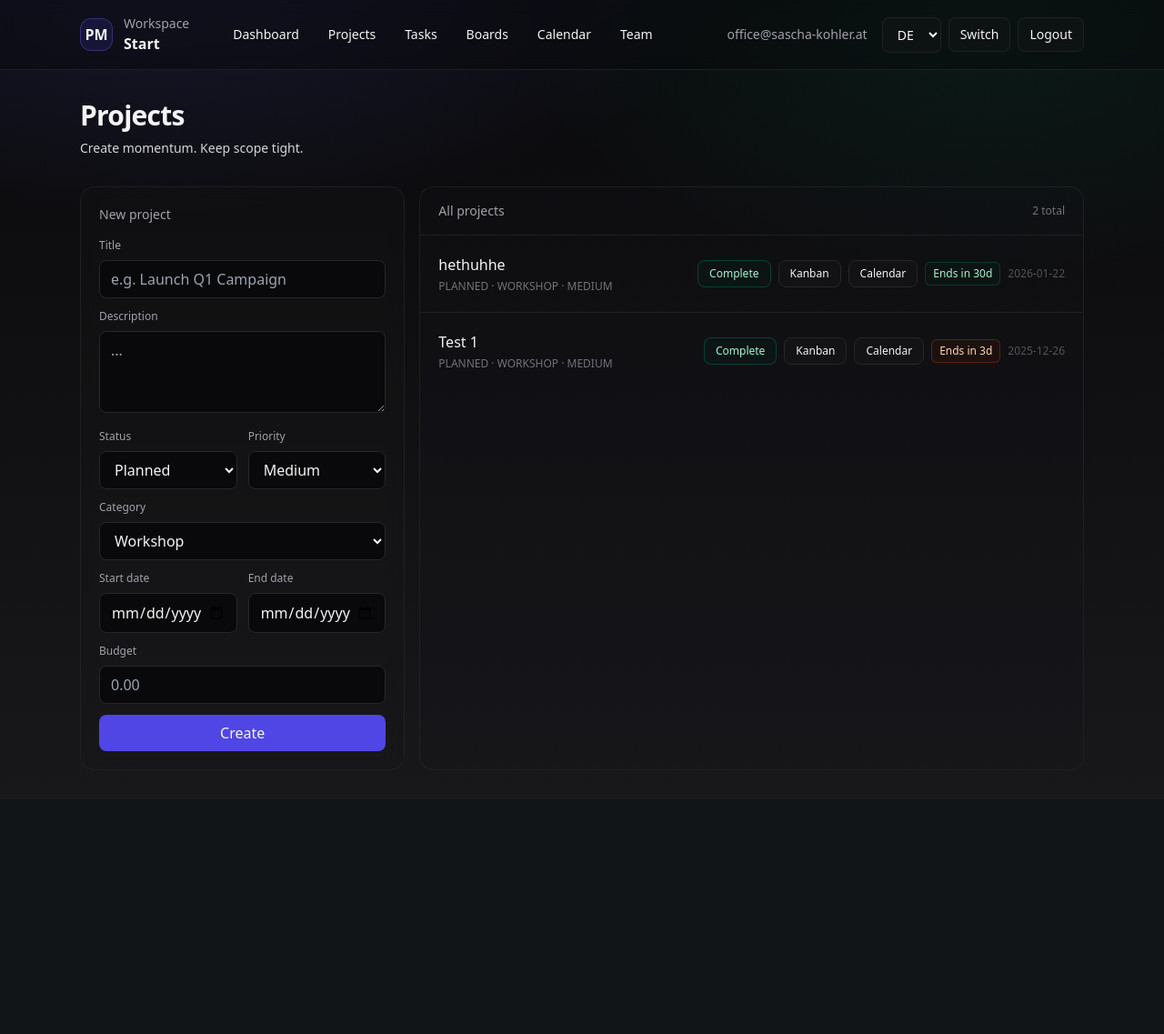
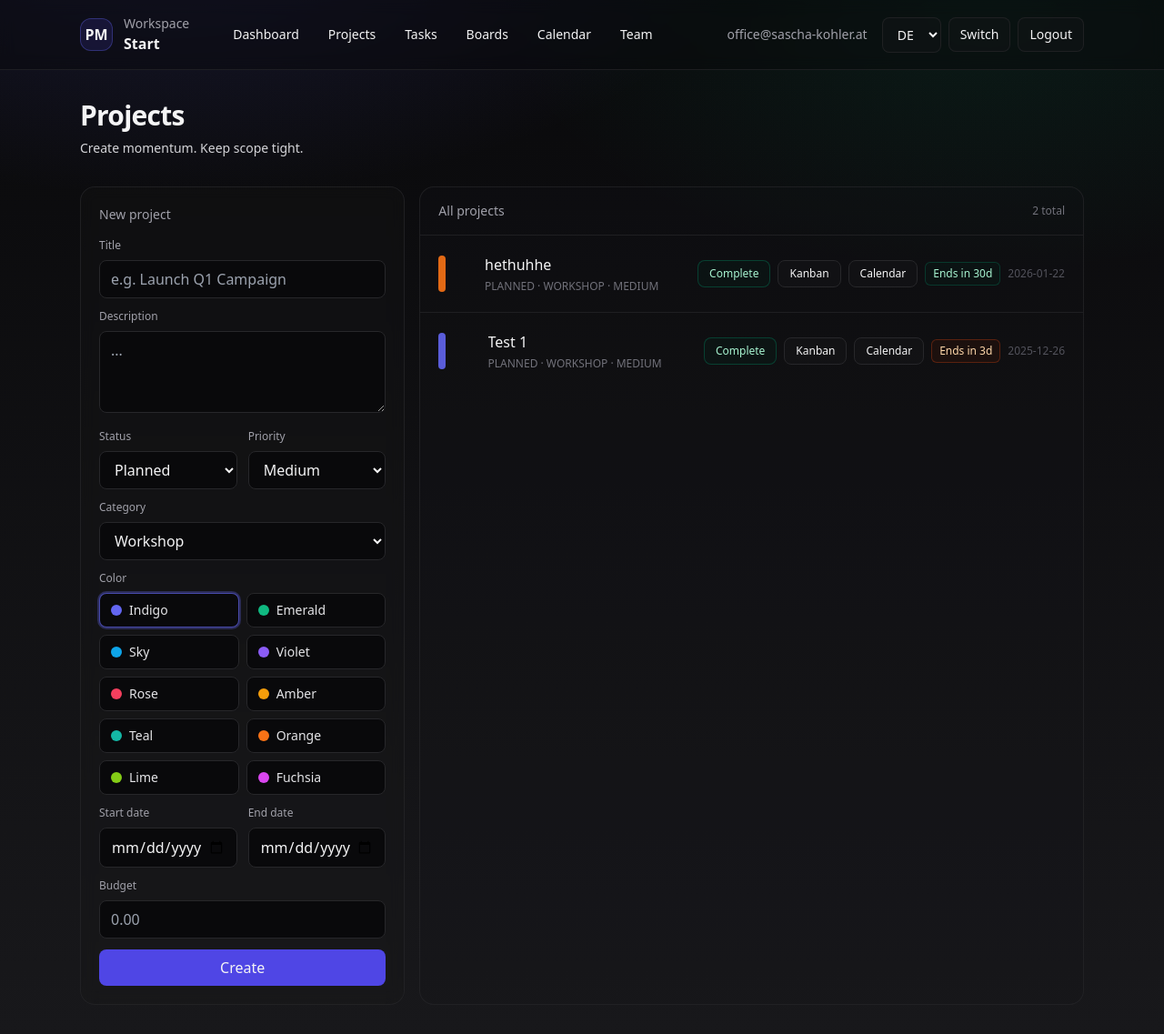
Before and after one commit to SaschaKohler/project-manager, a Django app: page /app/projects/ in a window 1280 px wide. Shown: the whole page at 91% size. Before the commit the page ends 847 px from the top, so only its background shows below. Run offline with Django 5.2, Linux system fonts and the light colour scheme; a user stored in the database is signed in; data comes from the database, SQL or seed files in the repository; both versions use the stored data as it was after the commit; some libraries are stand-ins or nearby versions.

Commit message:
colors for projekt and tasks

```diff
--- a/backend/apps/core/automation_base.py
+++ b/backend/apps/core/automation_base.py
@@ -3,13 +3,14 @@ Base automation engine for reusable automation logic.
 
 Provides abstract base class for both Task and Board automation engines.
 """
+
 from abc import ABC, abstractmethod
 from typing import Any, Callable, Generic, TypeVar
 import logging
 
 logger = logging.getLogger(__name__)
 
-T = TypeVar('T')  # Generic type for Card or Task
+T = TypeVar("T")  # Generic type for Card or Task
 
 
 class BaseAutomationEngine(ABC, Generic[T]):
--- a/backend/apps/projects/admin.py
+++ b/backend/apps/projects/admin.py
@@ -18,8 +18,8 @@ from .models import (
 
 @admin.register(Project)
 class ProjectAdmin(admin.ModelAdmin):
-    list_display = ("id", "organization", "title", "status", "category", "priority", "created_at")
-    list_filter = ("status", "category", "priority")
+    list_display = ("id", "organization", "title", "status", "category", "priority", "color", "created_at")
+    list_filter = ("status", "category", "priority", "color")
     search_fields = ("title", "organization__name")
 
 
--- a/backend/apps/projects/serializers.py
+++ b/backend/apps/projects/serializers.py
@@ -17,6 +17,7 @@ class ProjectSerializer(serializers.ModelSerializer):
             "category",
             "budget",
             "priority",
+            "color",
             "created_by",
             "created_at",
             "updated_at",
--- a/backend/apps/web/views/projects.py
+++ b/backend/apps/web/views/projects.py
@@ -5,8 +5,9 @@ from datetime import timedelta
 
 from django.contrib.auth.decorators import login_required
 from django.db.models import OuterRef, Subquery
-from django.http import Http404, JsonResponse
+from django.http import Http404, HttpResponse, JsonResponse
 from django.shortcuts import redirect, render
+from django.template.loader import render_to_string
 from django.utils import timezone
 from django.utils.dateparse import parse_date, parse_datetime
 from django.utils.translation import gettext as _
@@ -14,7 +15,7 @@ from django.utils.translation import gettext as _
 from apps.projects.models import Project, Task, TaskTimeEntry
 from apps.tenants.models import Membership
 
-from .utils import task_event_style, web_shell_context
+from .utils import task_event_style_for_project, web_shell_context
 
 
 @login_required
@@ -47,6 +48,7 @@ def projects_create(request):
     description = (request.POST.get("description") or "").strip()
     category = (request.POST.get("category") or "").strip().upper()
     priority = (request.POST.get("priority") or "").strip().upper()
+    color = (request.POST.get("color") or "").strip().lower()
     start_date_raw = (request.POST.get("start_date") or "").strip()
     end_date_raw = (request.POST.get("end_date") or "").strip()
     budget_raw = (request.POST.get("budget") or "").strip()
@@ -59,6 +61,9 @@ def projects_create(request):
 
     if priority not in dict(Project.Priority.choices):
         priority = Project.Priority.MEDIUM
+
+    if color not in dict(Project.Color.choices):
+        color = Project.Color.INDIGO
 
     start_date = None
     if start_date_raw:
@@ -87,17 +92,31 @@ def projects_create(request):
         except Exception:  # noqa: BLE001
             pass
 
-    Project.objects.create(
+    project = Project.objects.create(
         organization=org,
         title=title,
         description=description,
         category=category,
         priority=priority,
+        color=color,
         start_date=start_date,
         end_date=end_date,
         budget=budget,
         created_by=request.user,
     )
+
+    if request.headers.get("HX-Request") == "true":
+        row_html = render_to_string(
+            "web/app/projects/_project_row.html",
+            {**web_shell_context(request), "project": project},
+            request=request,
+        )
+        total = Project.objects.filter(organization=org).count()
+        count_html = (
+            f'<div id="project-count" class="text-xs text-zinc-500" '
+            f'hx-swap-oob="outerHTML">{total} {_("total")}</div>'
+        )
+        return HttpResponse(row_html + count_html)
 
     return redirect("web:projects")
 
@@ -136,10 +155,34 @@ def project_calendar_page(request, project_id):
 
     members = Membership.objects.filter(organization=org).select_related("user")
 
+    in_progress_unscheduled = (
+        Task.objects.filter(
+            project=project,
+            status=Task.Status.IN_PROGRESS,
+            scheduled_start__isnull=True,
+            is_archived=False,
+        )
+        .select_related("assigned_to")
+        .order_by("-updated_at")
+    )
+
+    unscheduled_tasks = (
+        Task.objects.filter(
+            project=project,
+            status=Task.Status.TODO,
+            scheduled_start__isnull=True,
+            is_archived=False,
+        )
+        .select_related("assigned_to")
+        .order_by("-updated_at")
+    )
+
     context = {
         **web_shell_context(request),
         "project": project,
         "members": members,
+        "in_progress_unscheduled": in_progress_unscheduled,
+        "unscheduled_tasks": unscheduled_tasks,
     }
     return render(request, "web/app/projects/calendar.html", context)
 
@@ -201,7 +244,7 @@ def project_calendar_events(request, project_id):
                 "task_title": task.title,
                 "duration_minutes": duration,
             },
-            **task_event_style(task.status),
+            **task_event_style_for_project(task.status, getattr(project, "color", "")),
         })
 
     return JsonResponse(events, safe=False)
--- a/backend/apps/web/views/utils.py
+++ b/backend/apps/web/views/utils.py
@@ -114,6 +114,58 @@ def task_event_style(status: str) -> dict:
     }
 
 
+def _project_color_rgb(color: str) -> tuple[int, int, int]:
+    palette = {
+        "indigo": (99, 102, 241),
+        "emerald": (16, 185, 129),
+        "sky": (14, 165, 233),
+        "violet": (139, 92, 246),
+        "rose": (244, 63, 94),
+        "amber": (245, 158, 11),
+        "teal": (20, 184, 166),
+        "orange": (249, 115, 22),
+        "lime": (132, 204, 22),
+        "fuchsia": (217, 70, 239),
+    }
+    key = (color or "").strip().lower()
+    return palette.get(key, palette["indigo"])
+
+
+def _rgba(rgb: tuple[int, int, int], alpha: float) -> str:
+    r, g, b = rgb
+    return f"rgba({r}, {g}, {b}, {alpha})"
+
+
+def project_span_event_style(project_color: str) -> dict:
+    rgb = _project_color_rgb(project_color)
+    return {
+        "backgroundColor": _rgba(rgb, 0.26),
+        "borderColor": _rgba(rgb, 0.85),
+        "textColor": "rgb(244, 244, 245)",
+    }
+
+
+def task_event_style_for_project(status: str, project_color: str) -> dict:
+    rgb = _project_color_rgb(project_color)
+    if status == Task.Status.IN_PROGRESS:
+        return {
+            "backgroundColor": _rgba(rgb, 0.85),
+            "borderColor": _rgba(rgb, 1.0),
+            "textColor": "rgb(244, 244, 245)",
+        }
+    if status == Task.Status.DONE:
+        return {
+            "backgroundColor": _rgba(rgb, 0.28),
+            "borderColor": _rgba(rgb, 0.55),
+            "textColor": "rgb(244, 244, 245)",
+        }
+    return {
+        "backgroundColor": _rgba(rgb, 0.60),
+        "borderColor": _rgba(rgb, 0.90),
+        "textColor": "rgb(244, 244, 245)",
+    }
+
+
 def web_shell_context(request) -> dict:
     """
     Get common context data for all web pages.
--- a/backend/templates/web/app/projects/_project_row.html
+++ b/backend/templates/web/app/projects/_project_row.html
@@ -1,5 +1,6 @@
 {% load i18n %}
 <div class="p-5 flex items-center justify-between gap-4" data-project-id="{{ project.id }}">
+  <div class="w-2 h-10 rounded-full flex-shrink-0 bg-{{ project.color }}-500/90"></div>
   <div class="min-w-0">
     <div class="font-medium truncate">{{ project.title }}</div>
     <div class="mt-1 text-xs text-zinc-500">{{ project.status }} · {{ project.category }} · {{ project.priority }}</div>
--- a/backend/templates/web/app/projects/page.html
+++ b/backend/templates/web/app/projects/page.html
@@ -70,6 +70,81 @@
           <option value="TRAINING">{% trans "Training" %}</option>
         </select>
       </div>
+      <div>
+        <label class="block text-xs text-zinc-400 mb-2">{% trans "Color" %}</label>
+        <div class="grid grid-cols-2 gap-2">
+          <div>
+            <input id="project-color-indigo" type="radio" name="color" value="indigo" class="peer sr-only" checked />
+            <label for="project-color-indigo" class="flex items-center gap-2 rounded-lg border border-zinc-800 bg-zinc-950 px-3 py-2 text-sm text-zinc-200 cursor-pointer hover:bg-zinc-900/40 peer-checked:border-indigo-500/70 peer-checked:ring-2 peer-checked:ring-indigo-500/30">
+              <span class="w-3 h-3 rounded-full bg-indigo-500"></span>
+              <span>Indigo</span>
+            </label>
+          </div>
+          <div>
+            <input id="project-color-emerald" type="radio" name="color" value="emerald" class="peer sr-only" />
+            <label for="project-color-emerald" class="flex items-center gap-2 rounded-lg border border-zinc-800 bg-zinc-950 px-3 py-2 text-sm text-zinc-200 cursor-pointer hover:bg-zinc-900/40 peer-checked:border-emerald-500/70 peer-checked:ring-2 peer-checked:ring-emerald-500/30">
+              <span class="w-3 h-3 rounded-full bg-emerald-500"></span>
+              <span>Emerald</span>
+            </label>
+          </div>
+          <div>
+            <input id="project-color-sky" type="radio" name="color" value="sky" class="peer sr-only" />
+            <label for="project-color-sky" class="flex items-center gap-2 rounded-lg border border-zinc-800 bg-zinc-950 px-3 py-2 text-sm text-zinc-200 cursor-pointer hover:bg-zinc-900/40 peer-checked:border-sky-500/70 peer-checked:ring-2 peer-checked:ring-sky-500/30">
+              <span class="w-3 h-3 rounded-full bg-sky-500"></span>
+              <span>Sky</span>
+            </label>
+          </div>
+          <div>
+            <input id="project-color-violet" type="radio" name="color" value="violet" class="peer sr-only" />
+            <label for="project-color-violet" class="flex items-center gap-2 rounded-lg border border-zinc-800 bg-zinc-950 px-3 py-2 text-sm text-zinc-200 cursor-pointer hover:bg-zinc-900/40 peer-checked:border-violet-500/70 peer-checked:ring-2 peer-checked:ring-violet-500/30">
+              <span class="w-3 h-3 rounded-full bg-violet-500"></span>
+              <span>Violet</span>
+            </label>
+          </div>
+          <div>
+            <input id="project-color-rose" type="radio" name="color" value="rose" class="peer sr-only" />
+            <label for="project-color-rose" class="flex items-center gap-2 rounded-lg border border-zinc-800 bg-zinc-950 px-3 py-2 text-sm text-zinc-200 cursor-pointer hover:bg-zinc-900/40 peer-checked:border-rose-500/70 peer-checked:ring-2 peer-checked:ring-rose-500/30">
+              <span class="w-3 h-3 rounded-full bg-rose-500"></span>
+              <span>Rose</span>
+            </label>
+          </div>
+          <div>
+            <input id="project-color-amber" type="radio" name="color" value="amber" class="peer sr-only" />
+            <label for="project-color-amber" class="flex items-center gap-2 rounded-lg border border-zinc-800 bg-zinc-950 px-3 py-2 text-sm text-zinc-200 cursor-pointer hover:bg-zinc-900/40 peer-checked:border-amber-500/70 peer-checked:ring-2 peer-checked:ring-amber-500/30">
+              <span class="w-3 h-3 rounded-full bg-amber-500"></span>
+              <span>Amber</span>
+            </label>
+          </div>
+          <div>
+            <input id="project-color-teal" type="radio" name="color" value="teal" class="peer sr-only" />
+            <label for="project-color-teal" class="flex items-center gap-2 rounded-lg border border-zinc-800 bg-zinc-950 px-3 py-2 text-sm text-zinc-200 cursor-pointer hover:bg-zinc-900/40 peer-checked:border-teal-500/70 peer-checked:ring-2 peer-checked:ring-teal-500/30">
+              <span class="w-3 h-3 rounded-full bg-teal-500"></span>
+              <span>Teal</span>
+            </label>
+          </div>
+          <div>
+            <input id="project-color-orange" type="radio" name="color" value="orange" class="peer sr-only" />
+            <label for="project-color-orange" class="flex items-center gap-2 rounded-lg border border-zinc-800 bg-zinc-950 px-3 py-2 text-sm text-zinc-200 cursor-pointer hover:bg-zinc-900/40 peer-checked:border-orange-500/70 peer-checked:ring-2 peer-checked:ring-orange-500/30">
+              <span class="w-3 h-3 rounded-full bg-orange-500"></span>
+              <span>Orange</span>
+            </label>
+          </div>
+          <div>
+            <input id="project-color-lime" type="radio" name="color" value="lime" class="peer sr-only" />
+            <label for="project-color-lime" class="flex items-center gap-2 rounded-lg border border-zinc-800 bg-zinc-950 px-3 py-2 text-sm text-zinc-200 cursor-pointer hover:bg-zinc-900/40 peer-checked:border-lime-500/70 peer-checked:ring-2 peer-checked:ring-lime-500/30">
+              <span class="w-3 h-3 rounded-full bg-lime-500"></span>
+              <span>Lime</span>
+            </label>
+          </div>
+          <div>
+            <input id="project-color-fuchsia" type="radio" name="color" value="fuchsia" class="peer sr-only" />
+            <label for="project-color-fuchsia" class="flex items-center gap-2 rounded-lg border border-zinc-800 bg-zinc-950 px-3 py-2 text-sm text-zinc-200 cursor-pointer hover:bg-zinc-900/40 peer-checked:border-fuchsia-500/70 peer-checked:ring-2 peer-checked:ring-fuchsia-500/30">
+              <span class="w-3 h-3 rounded-full bg-fuchsia-500"></span>
+              <span>Fuchsia</span>
+            </label>
+          </div>
+        </div>
+      </div>
       <div class="grid grid-cols-2 gap-3">
         <div>
           <label class="block text-xs text-zinc-400 mb-2">{% trans "Start date" %}</label>
@@ -96,7 +171,7 @@
   <div class="lg:col-span-2 rounded-2xl border border-zinc-800/70 bg-zinc-900/20">
     <div class="px-5 py-4 border-b border-zinc-800/70 flex items-center justify-between">
       <div class="text-sm text-zinc-400">{% trans "All projects" %}</div>
-      <div class="text-xs text-zinc-500">{{ projects|length }} {% trans "total" %}</div>
+      <div id="project-count" class="text-xs text-zinc-500">{{ projects|length }} {% trans "total" %}</div>
     </div>
     <div id="project-list" class="divide-y divide-zinc-800/70">
       {% for project in projects %}
```
Also changed, not shown: backend/apps/projects/automation_refactored.py (+25 -13 lines), backend/apps/projects/models.py (+15 -0 lines), backend/apps/web/views.py (+54 -5 lines), backend/apps/web/views/dashboard.py (+40 -2 lines), backend/apps/projects/migrations/0012_project_color.py (added), backend/db.sqlite3.
